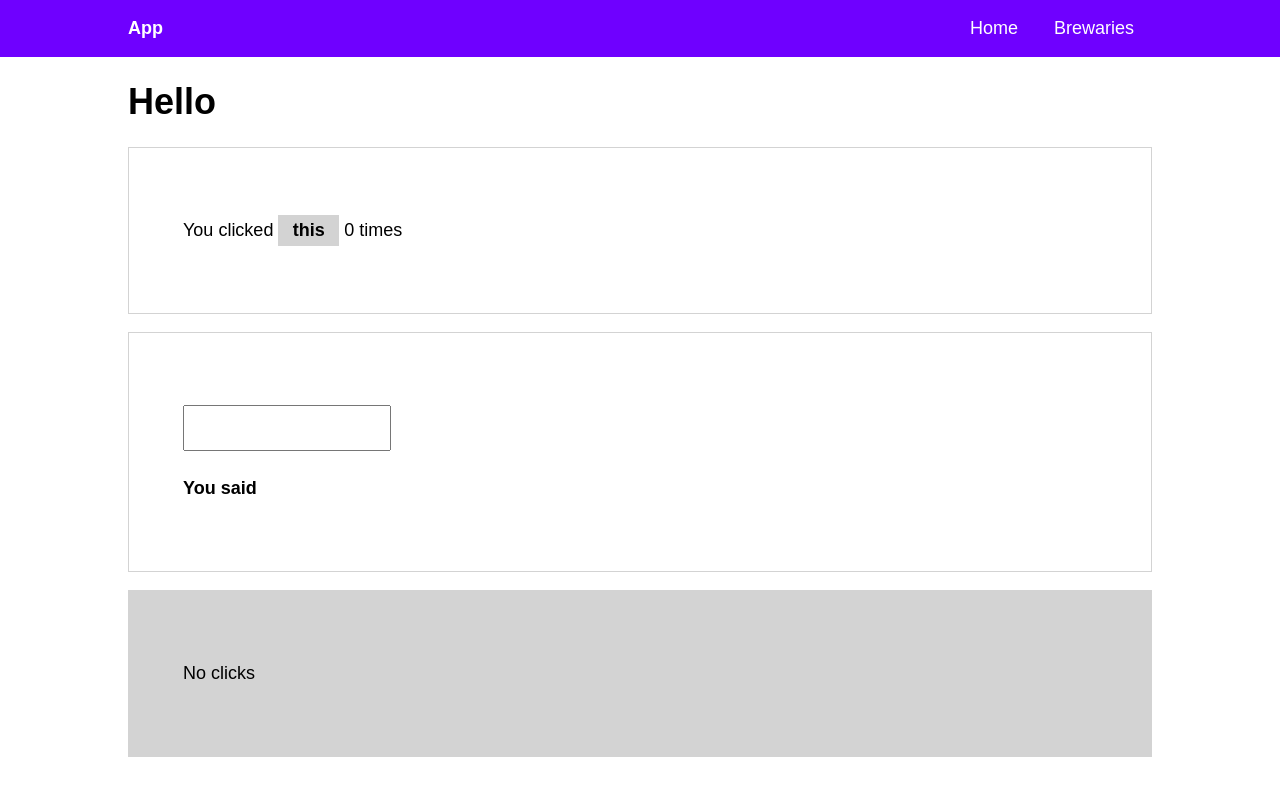
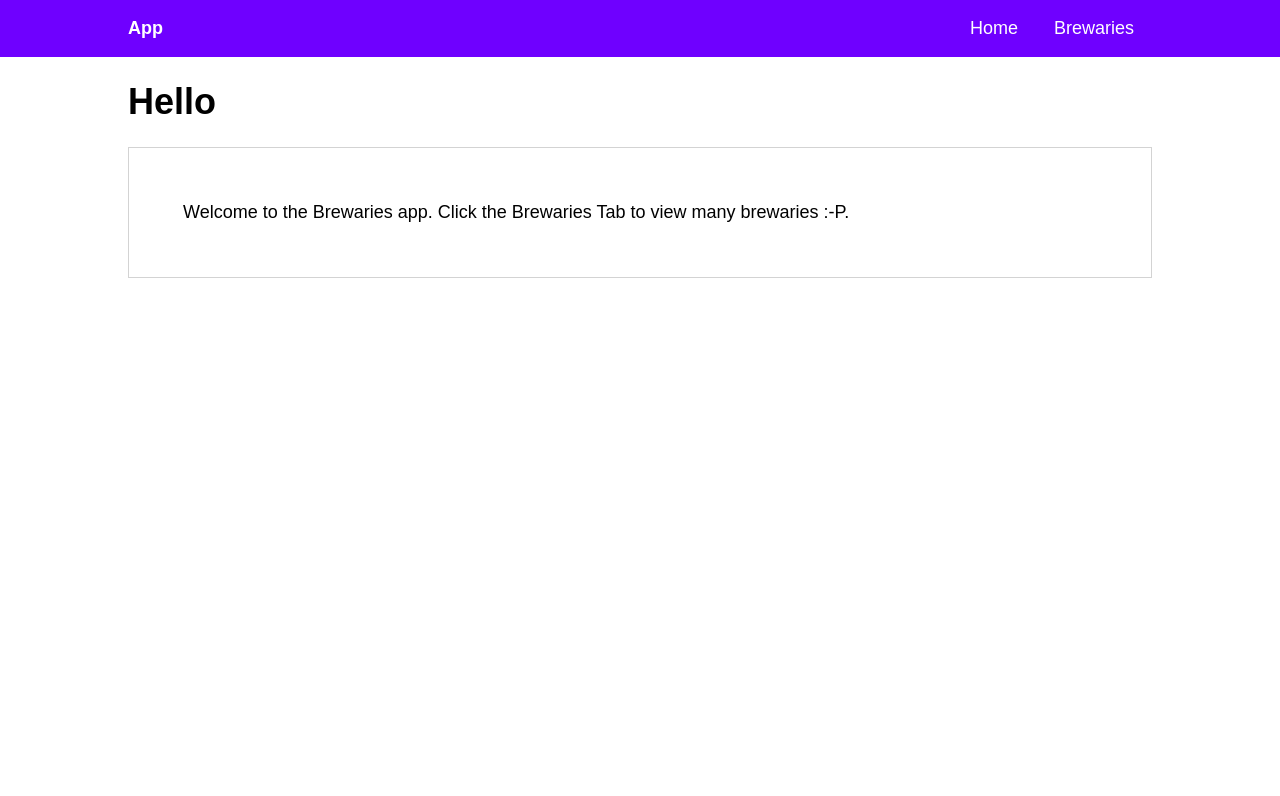
Before and after one commit to R-Aravind/brewaries-app, an Angular app: page / in a window 1280 px wide. Shown: the top 796 px of the page. Built offline with nearby package versions, Linux system fonts and the light colour scheme.

Commit message:
changed Home

```diff
--- a/src/app/home/home.component.html
+++ b/src/app/home/home.component.html
@@ -1,24 +1,6 @@
 <h1>Hello</h1>
 
 <div class="play-container">
-  <p>You clicked <span (click)="countClick()">this</span> {{ clickCounter }} times </p>
+  Welcome to the Brewaries app.
+  Click the Brewaries Tab to view many brewaries :-P.
 </div>
-
-<div class="play-container">
-  <p>
-    <input type="text" [(ngModel)]="name">
-    <br>
-    <strong>You said</strong> {{ name }}
-  </p>
-</div>
-
-<div class="play-container" [ngClass]="setClasses()">
-  <ng-template [ngIf]="clickCounter > 4" [ngIfElse]="none">
-    <p>Oh yeah clicks</p>
-  </ng-template>
-
-  <ng-template #none>
-    <p>No clicks</p>
-  </ng-template>
-
-</div>
```
